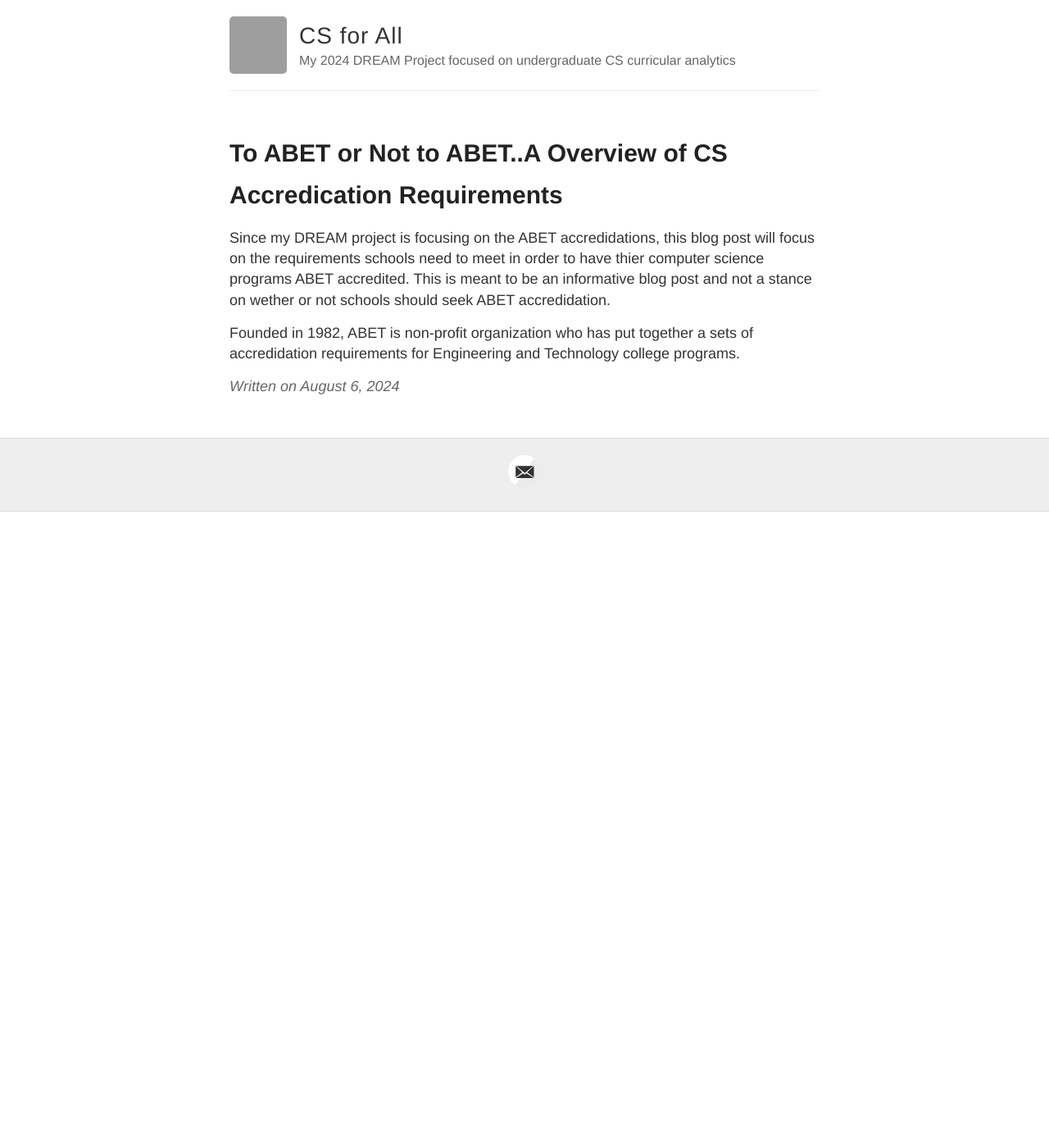
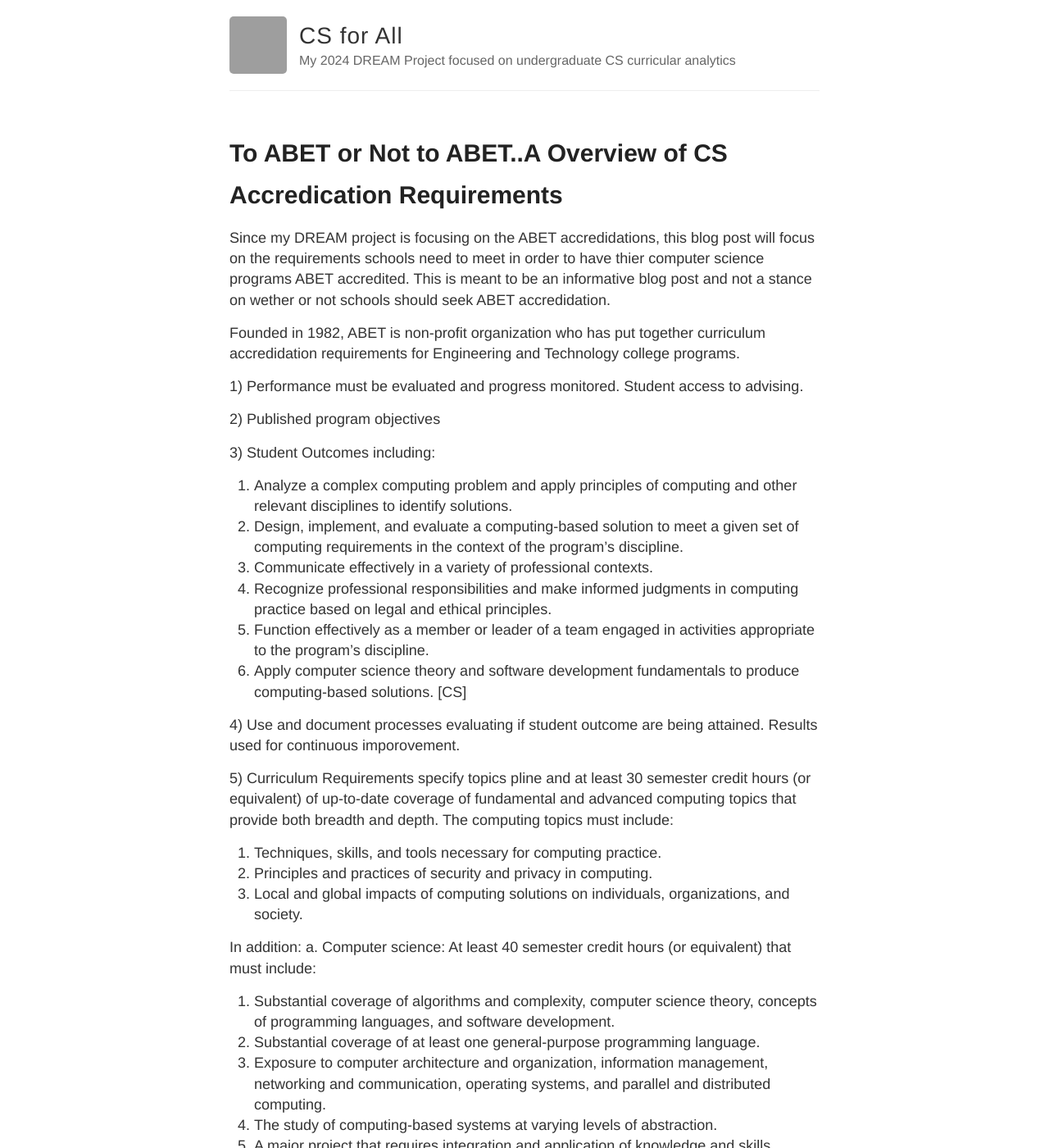
Before and after one commit to scolino/scolino.github.io, a Jekyll site: the page built from _posts/2024-08-06-abet.md, in a window 1280 px wide and 1400 px high. Shown: the whole window at 82% size. Built offline with Jekyll 4.4.1, drawn with Linux system fonts in a browser that asks for light colours; some of the changed text lies outside the part shown; grey boxes are pictures that could not be loaded.

Commit message:
blog post edits

```diff
--- a/_posts/2024-08-06-abet.md
+++ b/_posts/2024-08-06-abet.md
@@ -5,4 +5,42 @@ title: To ABET or Not to ABET..A Overview of CS Accredication Requirements
 Since my DREAM project is focusing on the ABET accredidations, this blog post will focus on the requirements schools need to meet in order to have thier computer science programs ABET accredited. This is meant to be an informative blog post and not a stance on wether or not schools should seek ABET accredidation.
 
 
-Founded in 1982, ABET is non-profit organization who has put together a sets of accredidation requirements for Engineering and Technology college programs.
+Founded in 1982, ABET is non-profit organization who has put together curriculum accredidation requirements for Engineering and Technology college programs.
+
+1) Performance must be evaluated and progress monitored. Student access to advising.
+
+2) Published program objectives
+
+3) Student Outcomes including:
+1. Analyze a complex computing problem and apply principles of computing and other relevant disciplines to identify solutions.
+2. Design, implement, and evaluate a computing-based solution to meet a given set of computing requirements in the context of the program’s discipline.
+3. Communicate effectively in a variety of professional contexts.
+4. Recognize professional responsibilities and make informed judgments in
+computing practice based on legal and ethical principles.
+5. Function effectively as a member or leader of a team engaged in activities
+appropriate to the program’s discipline.
+6. Apply computer science theory and software development fundamentals to produce computing-based solutions. [CS]
+
+
+4) Use and document processes evaluating if student outcome are being attained. Results used for continuous imporovement.
+
+5) Curriculum Requirements specify topics
+pline and at least 30 semester credit hours (or equivalent) of up-to-date coverage of fundamental and advanced computing topics that provide both breadth and depth. The computing topics must include:
+1. Techniques, skills, and tools necessary for computing practice.
+2. Principles and practices of security and privacy in computing.
+3. Local and global impacts of computing solutions on individuals, organizations,
+and society.
+
+In addition:
+a. Computer science: At least 40 semester credit hours (or equivalent) that must include:
+1. Substantial coverage of algorithms and complexity, computer science theory, concepts of programming languages, and software development.
+2. Substantial coverage of at least one general-purpose programming language.
+3. Exposure to computer architecture and organization, information management, networking and communication, operating systems, and parallel and distributed computing.
+4. The study of computing-based systems at varying levels of abstraction.
+5. A major project that requires integration and application of knowledge and
+skills acquired in earlier course work.
+b. Mathematics and Statistics: At least 15 semester credit hours (or equivalent) that
+must include discrete mathematics, probability, and statistics and must have
+mathematical rigor at least equivalent to introductory calculus.
+c. Science: Coursework that develops and applies the scientific method in a non-
+computing area.
```
Also changed, not shown: _posts/2024-08-08-metrics.md (+2 -2 lines), _posts/2024-10-11-learning-next-steps copy.md (added, +4 -0 lines), _posts/2024-12-16-sigcse.md (added, +11 -0 lines).
